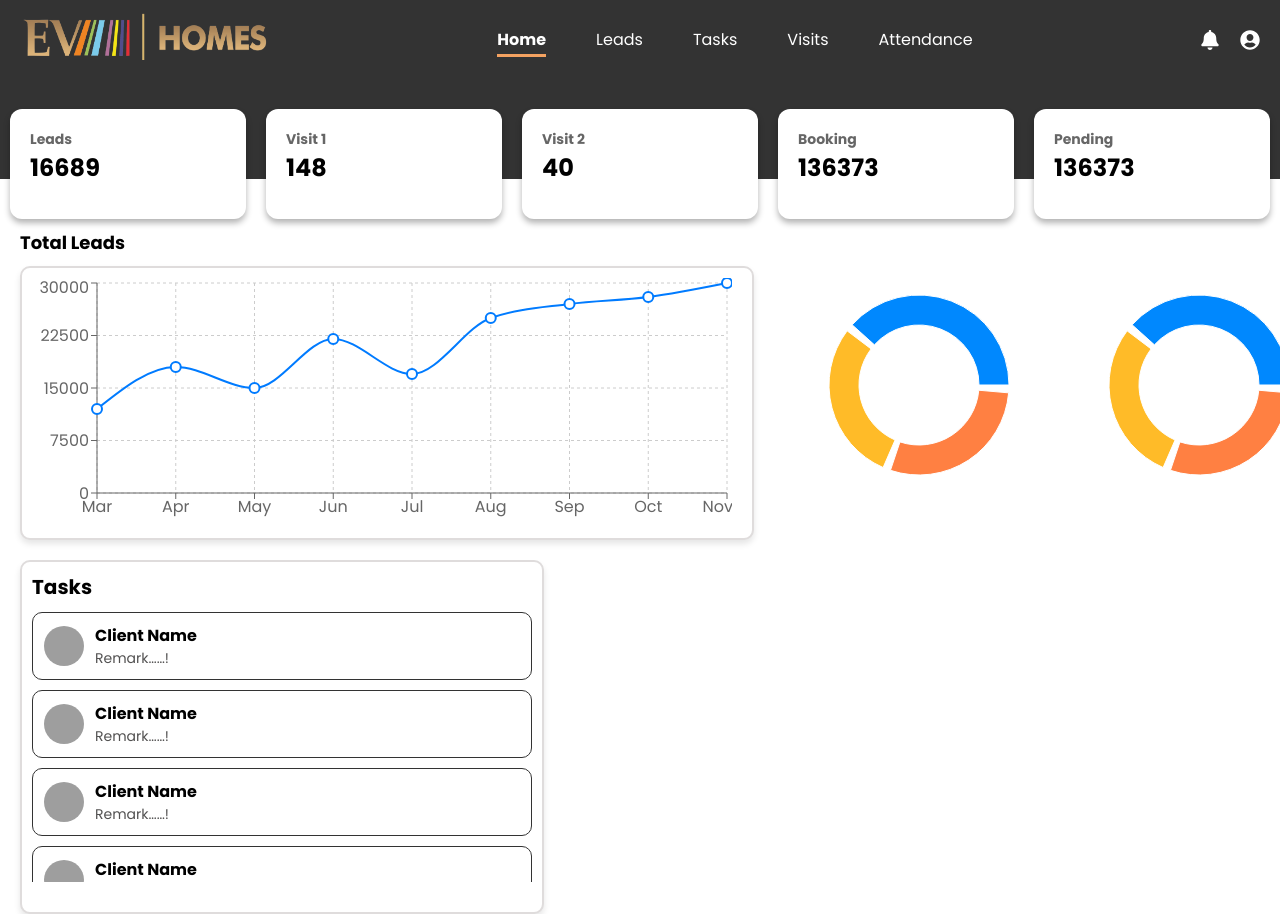
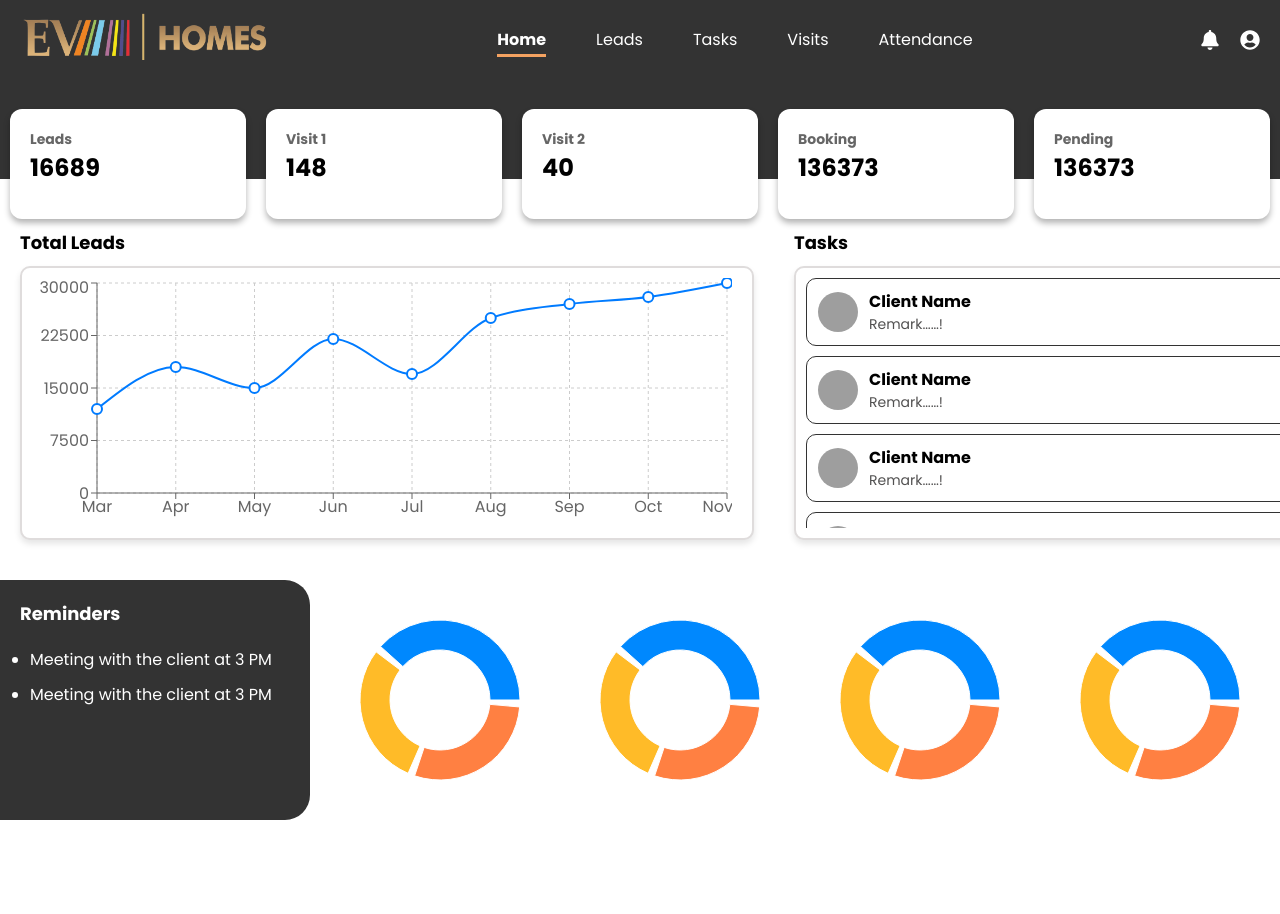
Before and after one commit to shrutimisal/evhomes-desktop-ui, a Next.js app: page /homepage in a window 1280 px wide. Shown: the top 914 px of the page. After the commit the page ends 820 px from the top, so only its background shows below. Built offline with nearby package versions, Linux system fonts and the light colour scheme; grey boxes are pictures that could not be loaded.

Commit message:
reminder and pie

```diff
--- a/app/homepage/homepage.module.css
+++ b/app/homepage/homepage.module.css
@@ -1,4 +1,9 @@
-.linePieContainer{
+.lineTaskContainer{
     display: flex;
     padding-top: 30px;
 }
+
+.ReminPieContainer{
+    display: flex;
+    padding-top: 20px;
+}
--- a/app/homepage/page.js
+++ b/app/homepage/page.js
@@ -7,18 +7,24 @@ import styles from "./homepage.module.css";
 import React from "react";
 import Extraoptions from "@/components/ExtraOptions/Extraoptions";
 import Taskcards from "@/components/TaskCards/Taskcards";
+import Remindercard from "@/components/ReminderCard/Remindercard";
 
 const HomePage = () => {
-  return <div>
-    {/* <Quickaccessoptions/> */}
-    {/* <Extraoptions/> */}
-    <Leadcards/>
-    <div className={styles.linePieContainer}>
-    <Linegraphcard/>
-    <Piegraphcard/>
+  return (
+    <div>
+      {/* <Quickaccessoptions/> */}
+      {/* <Extraoptions/> */}
+      <Leadcards />
+      <div className={styles.lineTaskContainer}>
+        <Linegraphcard />
+        <Taskcards />
+      </div>
+      <div className={styles.ReminPieContainer}>
+        <Remindercard />
+        <Piegraphcard />
+      </div>
     </div>
-    <Taskcards/>
-  </div>;
+  );
 };
 
 export default HomePage;
--- a/components/LineGraph/linegraphcard.module.css
+++ b/components/LineGraph/linegraphcard.module.css
@@ -13,6 +13,7 @@
   .linegraphContainer {
     border: 2px solid rgb(223, 220, 220);
     width: 710px;
+    height: 250px;
     border-radius: 10px;
     padding: 10px;
     background: white;
--- a/components/PieGraph/Piegraphcard.js
+++ b/components/PieGraph/Piegraphcard.js
@@ -19,16 +19,17 @@ const COLORS = ["#0088FE", "#FFBB28", "#FF8042"];
 
 const Piegraphcard = () => {
   return (
+    <div>
       <div className={styles.container}>
         <div className={styles.chartWrapper}>
-        <ResponsiveContainer width={250} height={250}>
+          <ResponsiveContainer width={200} height={200}>
             <PieChart>
               <Pie
                 data={data1}
                 cx="50%"
                 cy="50%"
-              innerRadius={60}
-              outerRadius={90}
+                innerRadius={50}
+                outerRadius={80}
                 fill="#8884d8"
                 paddingAngle={5}
                 dataKey="value"
@@ -43,14 +44,58 @@ const Piegraphcard = () => {
         </div>
 
         <div className={styles.chartWrapper}>
-        <ResponsiveContainer width={250} height={250}>
+          <ResponsiveContainer width={200} height={200}>
             <PieChart>
               <Pie
                 data={data2}
                 cx="50%"
                 cy="50%"
-              innerRadius={60}
-              outerRadius={90}
+                innerRadius={50}
+                outerRadius={80}
+                fill="#82ca9d"
+                paddingAngle={5}
+                dataKey="value"
+              >
+                {data2.map((entry, index) => (
+                  <Cell key={`cell-${index}`} fill={COLORS[index]} />
+                ))}
+              </Pie>
+              <Tooltip />
+            </PieChart>
+          </ResponsiveContainer>
+        </div>
+
+        <div className={styles.chartWrapper}>
+          <ResponsiveContainer width={200} height={200}>
+            <PieChart>
+              <Pie
+                data={data1}
+                cx="50%"
+                cy="50%"
+                innerRadius={50}
+                outerRadius={80}
+                fill="#8884d8"
+                paddingAngle={5}
+                dataKey="value"
+              >
+                {data1.map((entry, index) => (
+                  <Cell key={`cell-${index}`} fill={COLORS[index]} />
+                ))}
+              </Pie>
+              <Tooltip />
+            </PieChart>
+          </ResponsiveContainer>
+        </div>
+
+        <div className={styles.chartWrapper}>
+          <ResponsiveContainer width={200} height={200}>
+            <PieChart>
+              <Pie
+                data={data2}
+                cx="50%"
+                cy="50%"
+                innerRadius={50}
+                outerRadius={80}
                 fill="#82ca9d"
                 paddingAngle={5}
                 dataKey="value"
@@ -64,6 +109,7 @@ const Piegraphcard = () => {
           </ResponsiveContainer>
         </div>
       </div>
+    </div>
   );
 };
 
--- a/components/PieGraph/piegraphcard.module.css
+++ b/components/PieGraph/piegraphcard.module.css
@@ -2,9 +2,9 @@
     display: flex;
     justify-content: space-between;
     align-items: center;
-    gap: 10px;
+    gap: 20px;
     padding: 10px;
-
+    margin-left: 10px;
   }
 
   .chartWrapper {
@@ -16,5 +16,5 @@
   .title {
     font-size: 16px;
     font-weight: bold;
-    margin-bottom: 12px;
+    /* margin-bottom: 12px; */
   }
--- /dev/null
+++ b/components/ReminderCard/Remindercard.js
@@ -0,0 +1,16 @@
+import React from 'react';
+import styles from './remindercard.module.css';
+
+const Remindercard = () => {
+  return (
+    <div className={styles.reminderCard}>
+      <h3 className={styles.title}>Reminders</h3>
+      <ul className={styles.reminderList}>
+        <li>Meeting with the client at 3 PM</li>
+        <li>Meeting with the client at 3 PM</li>
+      </ul>
+    </div>
+  );
+};
+
+export default Remindercard;
--- /dev/null
+++ b/components/ReminderCard/remindercard.module.css
@@ -0,0 +1,20 @@
+.reminderCard {
+  background-color: #333;
+  color: white;
+  padding: 20px;
+  border-radius: 0 25px 25px 0;
+  width: 300px;
+}
+
+.reminderList {
+  padding: 10px;
+}
+
+.reminderList li {
+  margin-bottom: 10px;
+}
+.title {
+  font-size: 18px;
+  font-weight: bold;
+  margin-bottom: 10px;
+}
--- a/components/TaskCards/Taskcards.js
+++ b/components/TaskCards/Taskcards.js
@@ -1,4 +1,4 @@
-import React from 'react';
+import React from "react";
 import styles from "./taskcards.module.css";
 
 const Taskcards = () => {
@@ -14,12 +14,17 @@ const Taskcards = () => {
   ];
 
   return (
+    <div className={styles.card}>
+      <h2 className={styles.heading}>Tasks</h2>
       <div className={styles.taskContainer}>
-      <h2 className={styles.heading}>Tasks</h2>
         <div className={styles.taskList}>
           {tasks.map((task, index) => (
             <div key={index} className={styles.taskCard}>
-            <img src="/profile.jpg" alt="Profile" className={styles.profilePic} />
+              <img
+                src="/profile.jpg"
+                alt="Profile"
+                className={styles.profilePic}
+              />
               <div className={styles.taskInfo}>
                 <p className={styles.clientName}>{task.name}</p>
                 <p className={styles.remark}>{task.remark}</p>
@@ -28,6 +33,7 @@ const Taskcards = () => {
           ))}
         </div>
       </div>
+    </div>
   );
 };
 
--- a/components/TaskCards/taskcards.module.css
+++ b/components/TaskCards/taskcards.module.css
@@ -2,17 +2,21 @@
   background-color: white;
   color: black;
   width: 500px;
-  height: 330px;
-  margin-left: 20px;
+  height: 250px;
   padding: 10px;
   border-radius: 10px;
   border: 2px solid rgb(223, 220, 220);
   box-shadow: 0px 4px 6px rgba(0, 0, 0, 0.1);
 
 }
+.card {
+  background: white;
+  padding: 20px;
+  border-radius: 12px;
+}
 
 .heading {
-  font-size: 20px;
+  font-size: 18px;
   font-weight: bold;
   margin-bottom: 10px;
 }
@@ -22,7 +26,7 @@
   flex-direction: column;
   gap: 10px;
   overflow-y: auto;
-  max-height: 270px;
+  max-height: 250px;
   scrollbar-width: none;
 }
 .taskList::-webkit-scrollbar {
```
Lines whose indentation alone changed are shown as unchanged.
